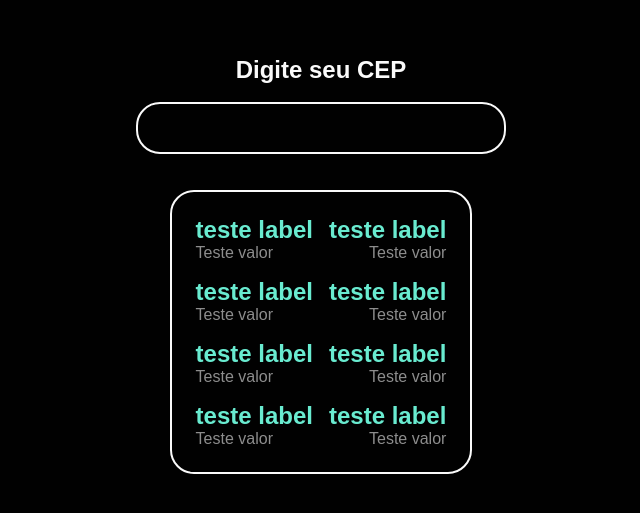
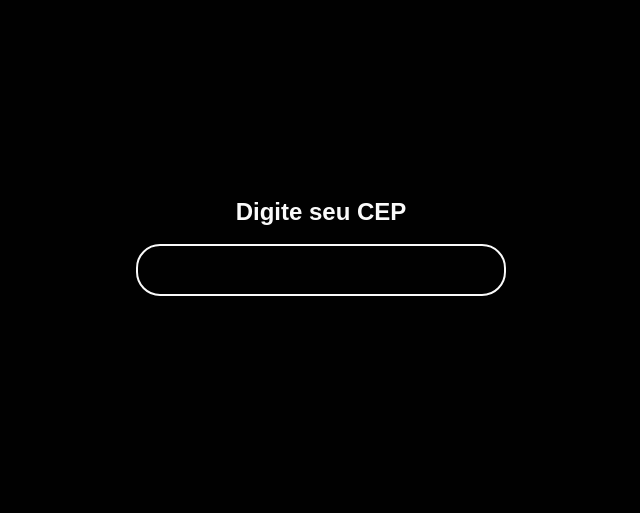
Before and after one commit to AstronautoLunar/BuscaPorCepWeb, a React (Create React App) app: page / in a window 1280 px wide. Shown: the part 135-648 px from the top of the page, without its empty margins (319-959 px from the left). Built offline with nearby package versions, Linux system fonts and the light colour scheme; some icons are missing.

Commit message:
feat: :sparkles: Feito funcionalidade de busca dados de CEP e exibir-los

```diff
--- a/src/App.tsx
+++ b/src/App.tsx
@@ -1,14 +1,60 @@
+// Core
+import { useEffect, useCallback, useState } from "react";
+
 // Components
 import Page from "./components/Page";
 import FieldSearch from "./components/FieldSearch";
 import Title from "./components/Title";
 import Card from "./components/Card";
+import Message from "./components/Message";
 
 // Context
 import { useData } from "./contexts/DataContext";
 
+// Services
+import { cepService } from "./services/cep.service";
+
 function App() {
-  const { valueCep, setValueCep } = useData();
+  const [loading, setLoading] = useState(false);
+  const [messageError, setMessageError] = useState("");
+  const [hiddenCard, setHiddenCard] = useState(true);
+  const {
+    valueCep,
+    setValueCep,
+    data,
+    setData
+  } = useData();
+
+  const fetchData = useCallback(async () => {
+    try {
+      setLoading(true);
+
+      const response = await cepService.getByCep(valueCep);
+
+      if (!response.data.erro) {
+        setData(response.data);
+        setMessageError("");
+        setHiddenCard(false);
+      } else {
+        setMessageError("CEP não encontrado");
+        setHiddenCard(true);
+      }
+    } catch (error) {
+      console.log(error);
+      setMessageError("Error ao encontrar dados deste CEP");
+      setHiddenCard(true);
+
+    } finally {
+      setLoading(false);
+    }
+  }, [valueCep]);
+
+  useEffect(() => {
+    if (valueCep.replace("-", "").length === 8) {
+      fetchData();
+    }
+
+  }, [valueCep]);
 
   return (
     <Page>
@@ -22,11 +68,32 @@ function App() {
         type="cep"
         value={valueCep}
         onChangeText={setValueCep}
-        loading={false}
+        loading={loading}
       />
       <br/>
       <br/>
-      <Card/>
+      {
+        messageError
+        ?
+        <Message>
+          {messageError}
+        </Message>
+        :
+        hiddenCard || <Card
+          items={
+            Object
+              .entries(data)
+              .map(([ key, value ]) => {
+                const keyFormatted = key.toUpperCase();
+
+                return ({
+                  label: keyFormatted,
+                  value: String(value)
+                })
+              })
+          }
+        />
+      }
     </Page>
   );
 }
--- a/src/components/Card/index.tsx
+++ b/src/components/Card/index.tsx
@@ -7,33 +7,33 @@ import FieldCard from "../FieldCard";
 // Styles
 import { Container } from "./styles";
 
-function Card() {
+type Items = {
+  label: string;
+  value: string;
+}
+
+type CardProps = {
+  items?: Items[];
+}
+
+function Card({ items }: CardProps) {
   return (
     <Container>
-      <FieldCard align="left" label="teste label">
-        Teste valor
-      </FieldCard>
-      <FieldCard align="right" label="teste label">
-        Teste valor
-      </FieldCard>
-      <FieldCard align="left" label="teste label">
-        Teste valor
-      </FieldCard>
-      <FieldCard align="right" label="teste label">
-        Teste valor
-      </FieldCard>
-      <FieldCard align="left" label="teste label">
-        Teste valor
-      </FieldCard>
-      <FieldCard align="right" label="teste label">
-        Teste valor
-      </FieldCard>
-      <FieldCard align="left" label="teste label">
-        Teste valor
-      </FieldCard>
-      <FieldCard align="right" label="teste label">
-        Teste valor
-      </FieldCard>
+      {
+        items?.map(({ label, value }, index) => {
+          const align = (index % 2 === 0) ? "left" : "right";
+
+          return (
+            <FieldCard
+              key={index}
+              label={label}
+              align={align}
+            >
+              { value }
+            </FieldCard>
+          )
+        })
+      }
     </Container>
   )
 }
--- a/src/components/FieldCard/styles.ts
+++ b/src/components/FieldCard/styles.ts
@@ -25,7 +25,7 @@ export const Area = styled.div<AreaProps>`
 `;
 
 export const Label = styled.span`
-  font-size: 24px;
+  font-size: 16px;
   font-weight: bold;
 
   color: ${colors.emphasis};
--- /dev/null
+++ b/src/components/Message/index.tsx
@@ -0,0 +1,19 @@
+// Core
+import { memo } from "react";
+
+// Components
+import { Text, TextProps } from "./styles";
+
+type MessageProps = TextProps & {
+  children: string;
+}
+
+function Message({ children, isError }: MessageProps) {
+  return (
+    <Text isError={isError}>
+      { children }
+    </Text>
+  )
+}
+
+export default memo(Message);
--- /dev/null
+++ b/src/components/Message/styles.ts
@@ -0,0 +1,16 @@
+// Core
+import styled from "styled-components";
+
+// Styles
+import colors from "../../styles/colors";
+
+export type TextProps = {
+  isError?: boolean;
+}
+
+export const Text = styled.span<TextProps>`
+  font-size: 24px;
+  font-weight: bold;
+
+  color: ${props => props.isError ? colors.danger : colors.secondary};
+`;
--- a/src/contexts/DataContext/DataProvider.tsx
+++ b/src/contexts/DataContext/DataProvider.tsx
@@ -4,15 +4,19 @@ import { useState } from "react";
 
 // Types
 import Component from "../../types/Component";
+import Data from "../../types/Data";
 
 function DataProvider({ children }: Component) {
   const [ valueCep, setValueCep ] = useState("");
+  const [ data, setData ] = useState({} as Data);
 
   return (
     <DataContext.Provider
       value={{
         valueCep,
-        setValueCep
+        setValueCep,
+        data,
+        setData,
       }}
     >
       { children }
--- a/src/contexts/DataContext/context.ts
+++ b/src/contexts/DataContext/context.ts
@@ -5,9 +5,14 @@ import {
   SetStateAction
 } from "react";
 
+// Types
+import Data from "../../types/Data";
+
 type DataContextProps = {
   valueCep: string;
   setValueCep: Dispatch<SetStateAction<string>>;
+  data: Data;
+  setData: Dispatch<SetStateAction<Data>>;
 }
 
 const DataContext = createContext({} as DataContextProps);
--- /dev/null
+++ b/src/services/api.ts
@@ -0,0 +1,11 @@
+import axios from "axios";
+
+const instance = axios.create({
+  baseURL: "https://viacep.com.br/ws/",
+  timeout: 1000,
+  headers: {
+    "Content-Type": "application/json"
+  }
+});
+
+export default instance;
--- /dev/null
+++ b/src/services/cep.service.ts
@@ -0,0 +1,9 @@
+import api from "./api";
+
+const getByCep = async (cep: string) => {
+  const cepFormatted = cep.replace("-", "");
+
+  return await api.get(`${cepFormatted}/json`);
+};
+
+export const cepService = { getByCep };
--- /dev/null
+++ b/src/types/Data.ts
@@ -0,0 +1,14 @@
+type Data = {
+  cep: string;
+  logradouro: string;
+  complemento: string;
+  bairro: string;
+  localidade: string;
+  uf: string;
+  ibge: number;
+  gia: number;
+  ddd: number;
+  siafi: number;
+}
+
+export default Data;
```
